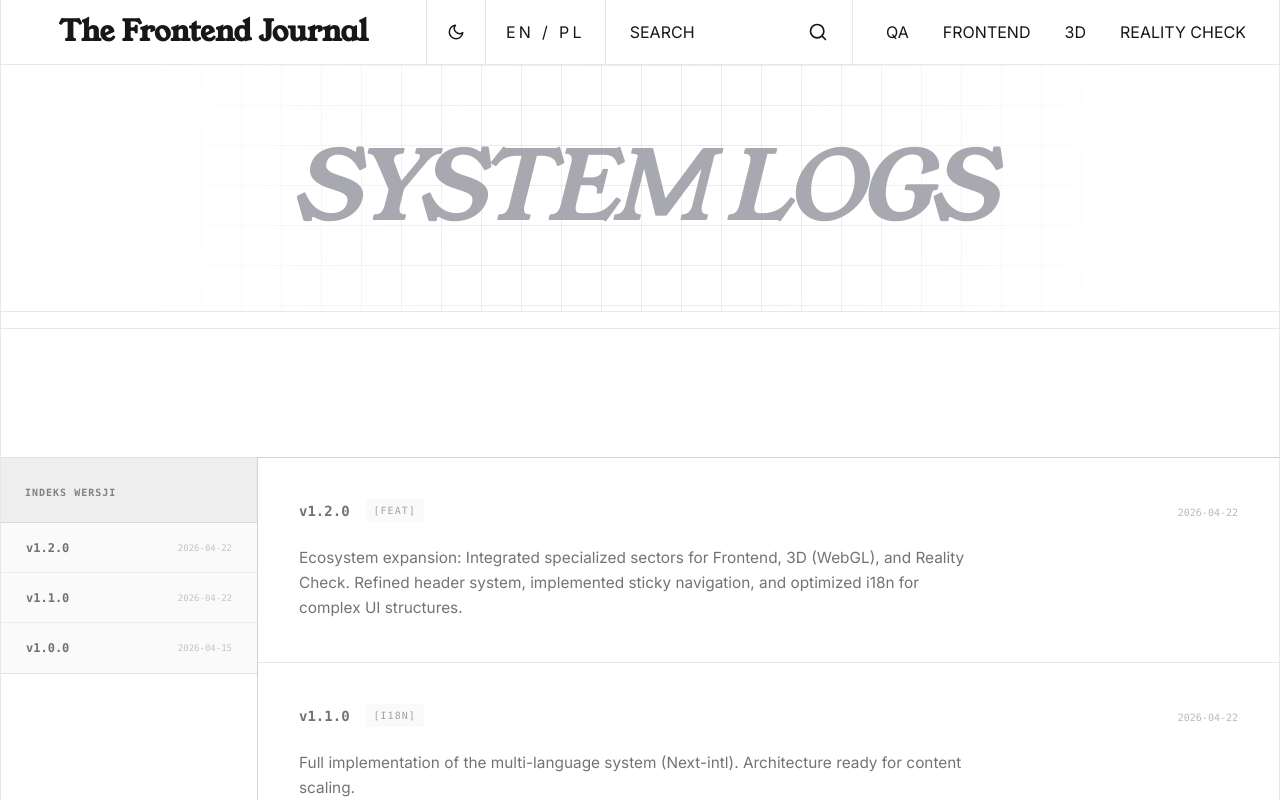
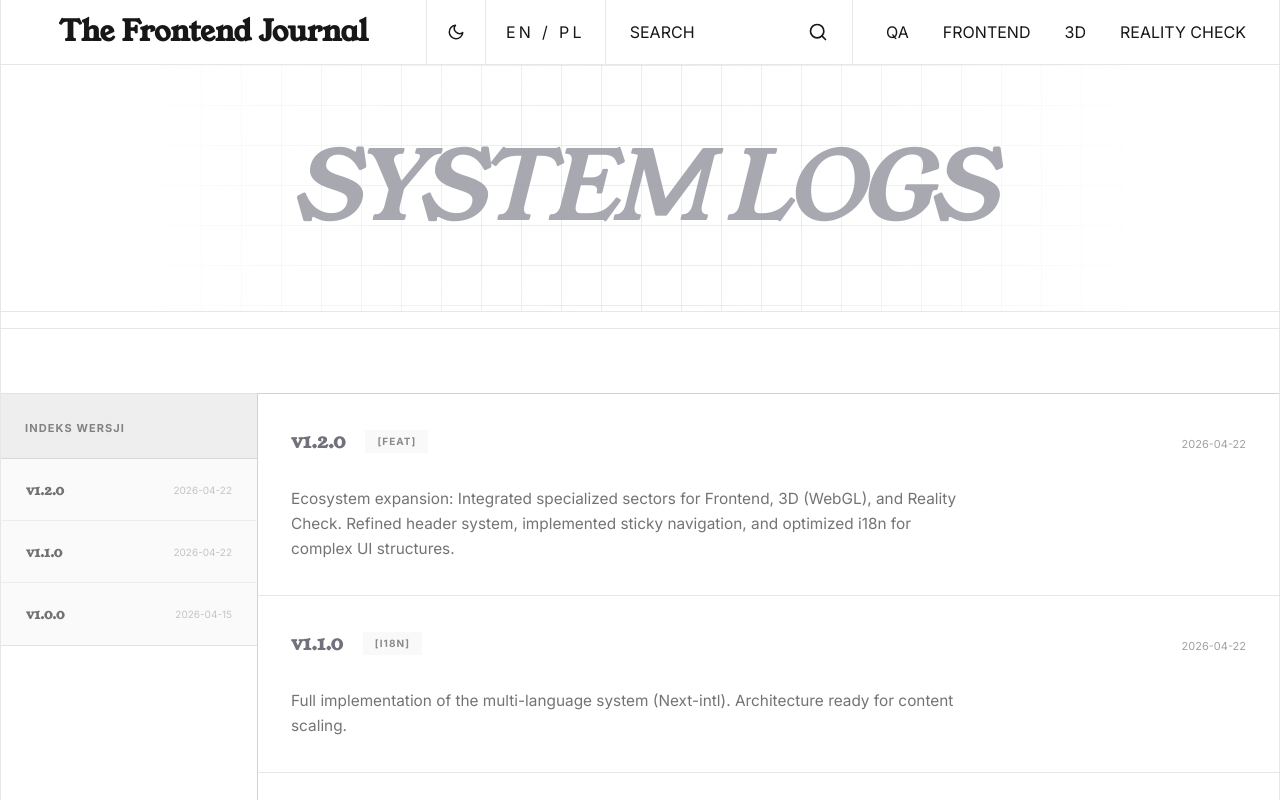
Before and after one commit to highimexy/it-shit, a Next.js app in the folder frontend/: page /en/changelog in a window 1280 px wide. Shown: the top 800 px of the page. Built offline with nearby package versions, Linux system fonts and the light colour scheme.

Commit message:
fix(i18n): adjust styling and spacing for Changelog page components

```diff
--- a/frontend/app/[locale]/changelog/page.tsx
+++ b/frontend/app/[locale]/changelog/page.tsx
@@ -17,12 +17,12 @@ export default function ChangelogPage() {
       <SectionDivider />
 
       <section className="border-foreground/10 border-b">
-        <Container className="py-20 lg:py-32">
+        <Container className="py-10 lg:py-16">
           <div className="flex flex-col items-start lg:flex-row">
             {/* STICKY SIDEBAR */}
             <aside className="border-foreground/10 bg-foreground/2 border-l0 sticky top-14 hidden w-64 shrink-0 flex-col border border-l-0 lg:flex lg:border-r-0">
               <div className="border-foreground/10 bg-foreground/5 border-b px-6 py-5">
-                <span className="font-mono text-[10px] font-bold tracking-widest uppercase opacity-50">
+                <span className="font-sans text-[11px] font-bold tracking-widest uppercase opacity-50">
                   Indeks Wersji
                 </span>
               </div>
@@ -32,16 +32,16 @@ export default function ChangelogPage() {
                   <a
                     key={`nav-${v}`}
                     href={`#${v}`}
-                    className={`group hover:bg-background relative flex items-center justify-between border border-transparent px-6 py-4 opacity-60 transition-all duration-300 ease-out hover:z-20 hover:translate-x-1 hover:-translate-y-1 hover:rounded-md hover:border-zinc-500/30 hover:opacity-100 hover:shadow-[0_10px_20px_-10px_rgba(161,161,170,0.15)] ${
+                    className={`group hover:bg-background relative flex items-center justify-between border border-transparent px-6 py-5 opacity-60 transition-all duration-300 ease-out hover:z-20 hover:translate-x-1 hover:-translate-y-1 hover:rounded-md hover:border-zinc-500/30 hover:opacity-100 hover:shadow-[0_10px_20px_-10px_rgba(161,161,170,0.15)] ${
                       index !== versions.length - 1
                         ? 'border-b-foreground/10 hover:border-b-zinc-500/30'
                         : ''
                     }`}
                   >
-                    <span className="text-foreground font-mono text-xs font-bold transition-colors group-hover:text-zinc-400">
+                    <span className="text-foreground font-serif text-sm font-bold transition-colors group-hover:text-zinc-400">
                       {t(`${v}.version`)}
                     </span>
-                    <span className="font-mono text-[9px] opacity-40 transition-opacity group-hover:opacity-60">
+                    <span className="font-sans text-[10px] uppercase opacity-40 transition-opacity group-hover:opacity-60">
                       {t(`${v}.date`)}
                     </span>
                   </a>
@@ -55,20 +55,22 @@ export default function ChangelogPage() {
                 <div
                   key={v}
                   id={v}
-                  className="bg-background group relative scroll-mt-32 border border-transparent p-6 transition-all duration-300 ease-out hover:z-20 hover:-translate-y-1 hover:rounded-md hover:border-zinc-500/30 hover:shadow-[0_10px_30px_-10px_rgba(161,161,170,0.15)] md:p-10 md:hover:translate-x-2 md:hover:-translate-y-2 md:hover:shadow-[-20px_25px_50px_-15px_rgba(161,161,170,0.2)]"
+                  className="bg-background group relative scroll-mt-32 border border-transparent p-4 transition-all duration-300 ease-out hover:z-20 hover:-translate-y-1 hover:rounded-md hover:border-zinc-500/30 hover:shadow-[0_10px_30px_-10px_rgba(161,161,170,0.15)] md:p-6 md:hover:translate-x-2 md:hover:-translate-y-2 md:hover:shadow-[-20px_25px_50px_-15px_rgba(161,161,170,0.2)] lg:p-8"
                 >
-                  <div className="flex flex-col gap-4 md:flex-row md:items-baseline md:justify-between">
-                    <div className="flex items-center gap-4">
-                      <span className="font-mono text-sm font-bold text-zinc-500 transition-colors group-hover:text-zinc-300">
+                  <div className="flex flex-col gap-2 md:flex-row md:items-baseline md:justify-between">
+                    <div className="flex items-center gap-5">
+                      <span className="font-serif text-xl font-bold text-zinc-500 transition-colors group-hover:text-zinc-300">
                         {t(`${v}.version`)}
                       </span>
-                      <span className="bg-foreground/5 px-2 py-1 font-mono text-[10px] tracking-widest uppercase opacity-40">
+                      <span className="bg-foreground/5 px-3 py-1 font-sans text-[10px] font-bold tracking-widest uppercase opacity-50">
                         {t(`${v}.tag`)}
                       </span>
                     </div>
-                    <span className="font-mono text-[10px] opacity-30">{t(`${v}.date`)}</span>
+                    <span className="font-sans text-[11px] uppercase opacity-40">
+                      {t(`${v}.date`)}
+                    </span>
                   </div>
-                  <p className="mt-6 max-w-2xl font-sans text-sm leading-relaxed opacity-60">
+                  <p className="mt-8 max-w-2xl font-sans text-base leading-relaxed opacity-60">
                     {t(`${v}.desc`)}
                   </p>
                 </div>
```
